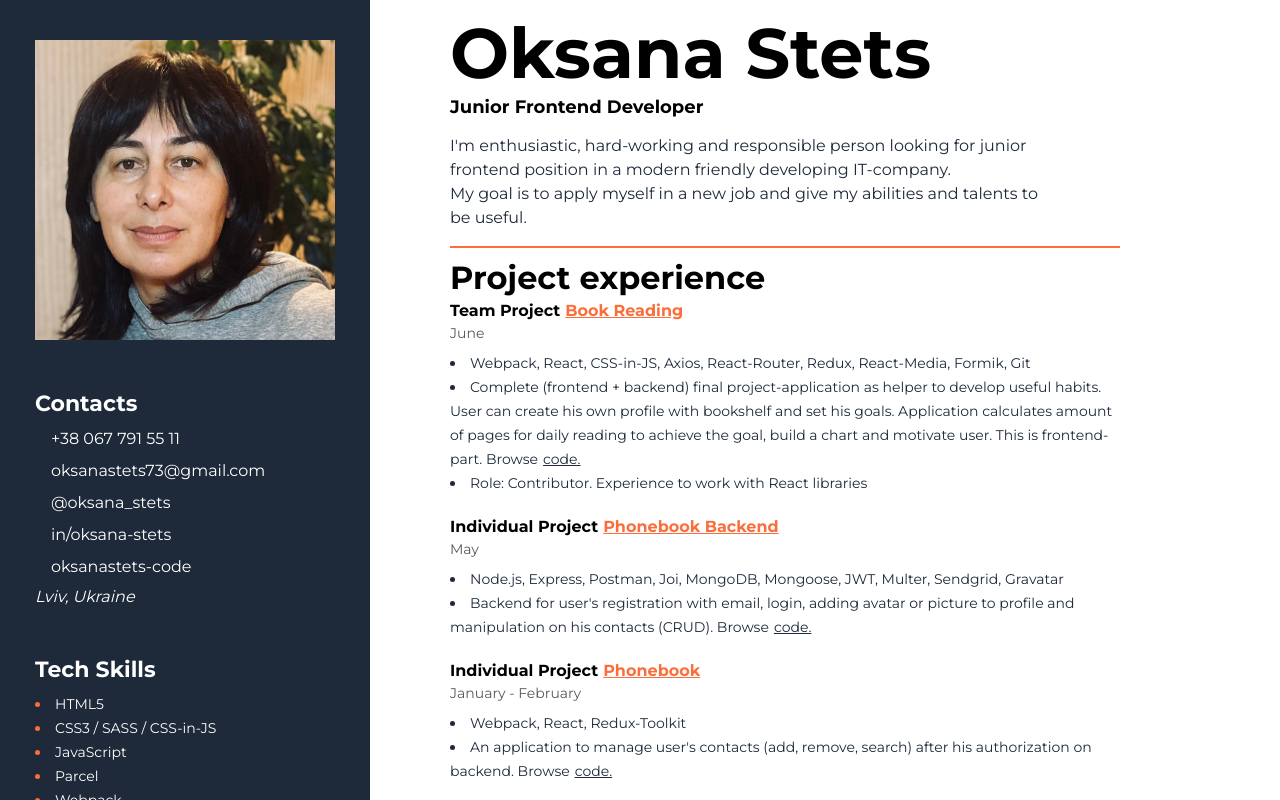
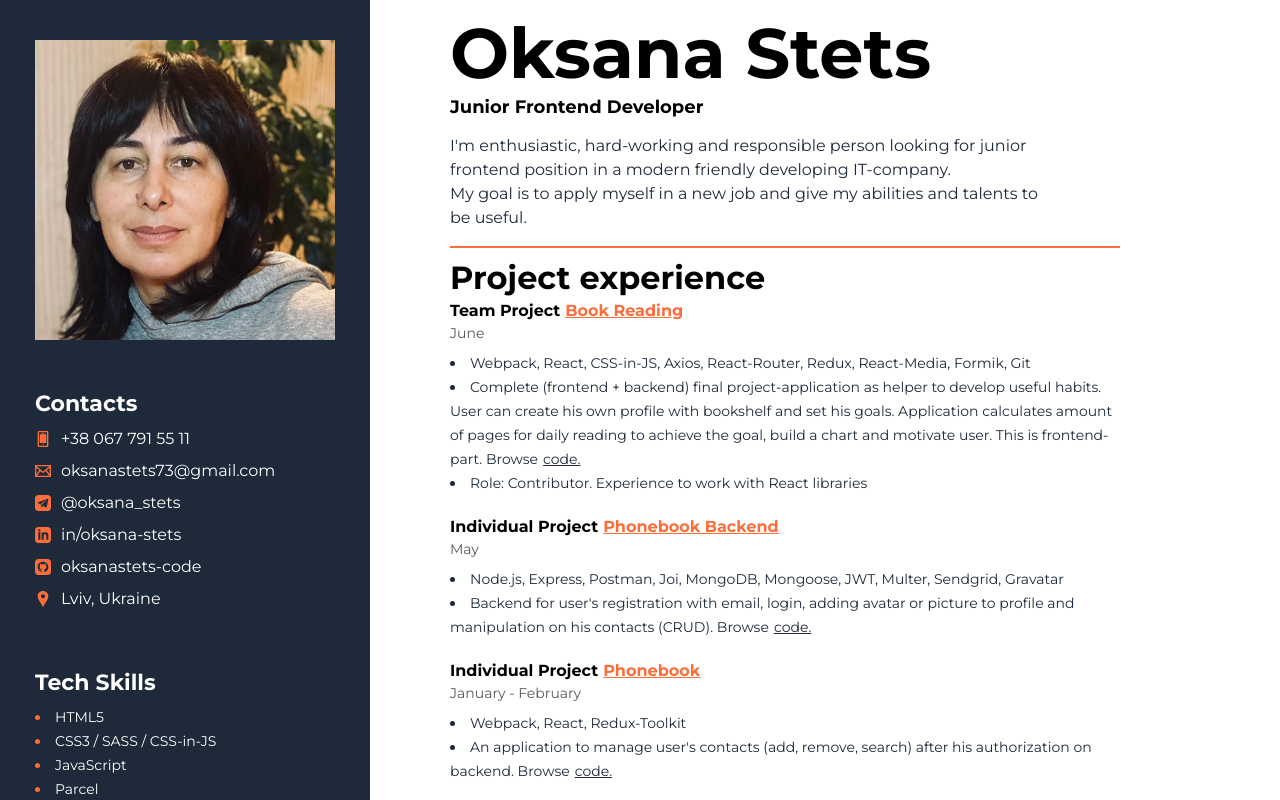
Before and after one commit to oksanastets-code/my-cv, a React (Create React App) app: page / in a window 1280 px wide. Shown: the top 800 px of the page. Built offline with nearby package versions, Linux system fonts and the light colour scheme.

Commit message:
complete contacts section

```diff
--- a/src/components/Sidebar/ContactsBlock/ContactsBlock.jsx
+++ b/src/components/Sidebar/ContactsBlock/ContactsBlock.jsx
@@ -1,44 +1,60 @@
 import styled from 'styled-components';
 import sprite from '../../../img/sprite.svg';
 
-export const ContactBlock = ({ items }) => (
+export const ContactBlock = ({ items }) => {
+  return (
     <Block>
       <Title>Contacts</Title>
       <ul>
         {items.map(item => (
           <ContactItem key={item.id}>
-          <a href={item.href}>
+            {!item.address ? (
+              <Link href={item.href}>
                 <Icon width="16" height="1rem">
-              <use href={`${sprite}{item.icon}`}></use>
+                  <use href={`${sprite}` + item.icon}></use>
                 </Icon>
-            {item.address}
-          </a>
+                {item.point}
+              </Link>
+            ) : (
+              <Address>
+                <Link href={item.href}>
+                  <Icon width="16" height="1rem">
+                    <use href={`${sprite}` + item.icon}></use>
+                  </Icon>
+                  {item.point}
+                </Link>
+              </Address>
+            )}
           </ContactItem>
         ))}
       </ul>
-    <address>
-      {/* <svg>
-        <use href="../img/sprite.svg#icon-icon-location"></use>
-      </svg> */}
-      Lviv, Ukraine
-    </address>
     </Block>
   );
+};
 
-const Block = styled.div`
-`;
+const Block = styled.div``;
 const Title = styled.h3`
   font-size: 22px;
   line-height: 27px;
   margin-bottom: 10px;
 `;
 const ContactItem = styled.li`
-   display: flex;
-  align-items: center;
   margin-bottom: 8px;
   font-size: 16px;
   line-height: 24px;
-`
+`;
 const Icon = styled.svg`
   fill: ${p => p.theme.colors.secondary};
+  margin-right: 10px;
+`;
+const Address = styled.address`
+  font-style: normal;
 `
+const Link = styled.a`
+  display: flex;
+  align-items: center;
+  justify-content: start;
+  &:hover {
+  color: ${p => p.theme.colors.secondary};
+  }
+`
--- a/src/data/contacts.json
+++ b/src/data/contacts.json
@@ -3,30 +3,42 @@
     "id": "1",
     "href": "tel:+380677915511",
     "icon": "#icon-icon-smartphone",
-    "address": "+38 067 791 55 11"
+    "point": "+38 067 791 55 11",
+    "address": false
   },
   {
     "id": "2",
     "href": "mailto:oksanastets73@gmail.com",
     "icon": "#icon-icon-email",
-    "address": "oksanastets73@gmail.com"
+    "point": "oksanastets73@gmail.com",
+    "address": false
   },
   {
     "id": "3",
     "href": "https://t.me/oksana_stets",
     "icon": "#icon-icon-telegram",
-    "address": "@oksana_stets"
+    "point": "@oksana_stets",
+    "address": false
   },
   {
     "id": "4",
     "href": "https://www.linkedin.com/in/oksana-stets",
     "icon": "#icon-icon-linkedin",
-    "address": "in/oksana-stets"
+    "point": "in/oksana-stets",
+    "address": false
   },
   {
     "id": "5",
     "href": "https://github.com/oksanastets-code",
     "icon": "#icon-icon-github",
-    "address": "oksanastets-code"
+    "point": "oksanastets-code",
+    "address": false
+  },
+  {
+    "id": "6",
+    "href": "https://goo.gl/maps/GDd5tVkVUQYHgnA29",
+    "icon": "#icon-icon-location",
+    "point": "Lviv, Ukraine",
+    "address": true
   }
 ]
--- a/src/index.css
+++ b/src/index.css
@@ -9,16 +9,10 @@
 }
 body {
    font-family: 'Montserrat', sans-serif;
-  /* font-family: -apple-system, BlinkMacSystemFont, 'Segoe UI', 'Roboto', 'Oxygen',
-    'Ubuntu', 'Cantarell', 'Fira Sans', 'Droid Sans', 'Helvetica Neue',
-    sans-serif; */
   -webkit-font-smoothing: antialiased;
   -moz-osx-font-smoothing: grayscale;
 }
-<link
-      href="https://fonts.googleapis.com/css2?family=Montserrat:wght@400;700&family=Permanent+Marker&family=Comforter&display=swap"
-      rel="stylesheet"
-    />
+
 code {
   font-family: source-code-pro, Menlo, Monaco, Consolas, 'Courier New',
     monospace;
@@ -28,7 +22,7 @@ ul {
   list-style: none;
 }
 
-a {
+a, address {
   text-decoration: none;
   color: inherit;
 }
```
Lines whose indentation alone changed are shown as unchanged.
